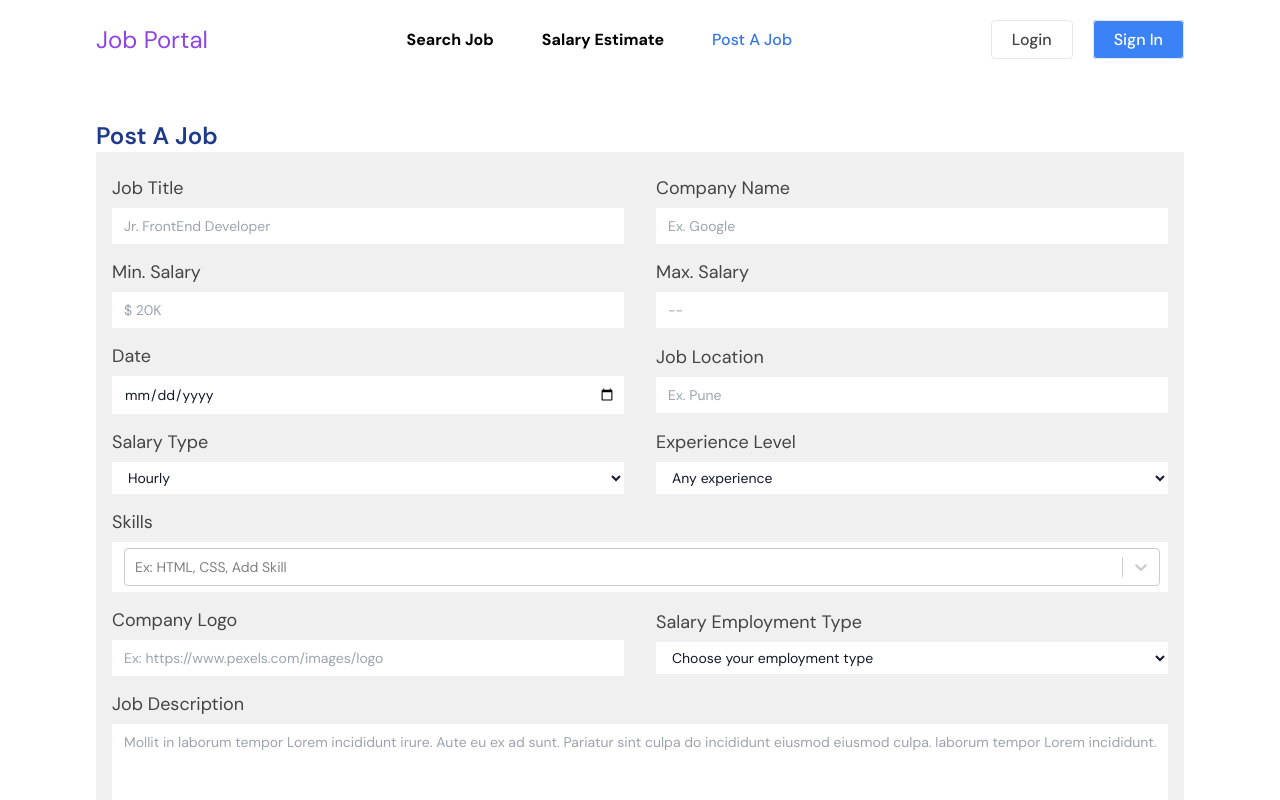
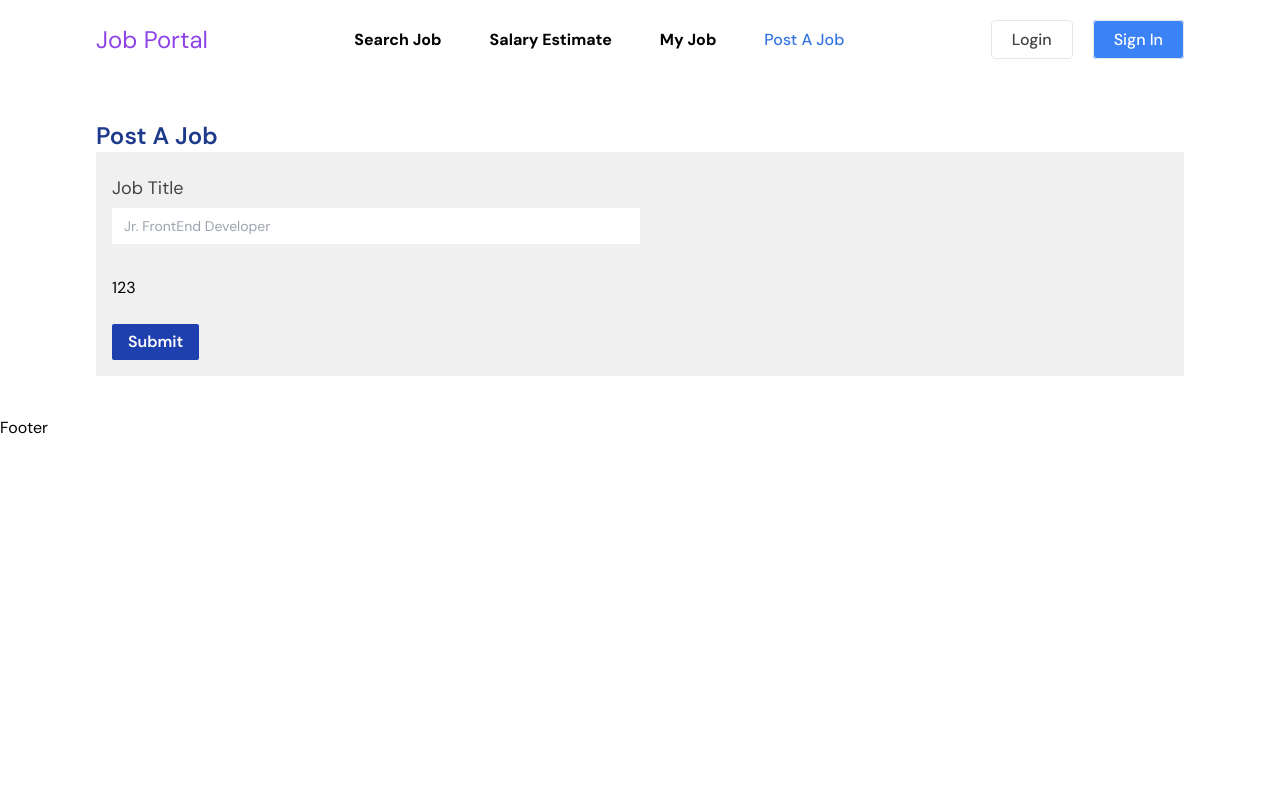
Before and after one commit to codewithtinu/MERN-Projects, a React (Vite) app in the folder job-portal-mern/: page /job-post in a window 1280 px wide. Shown: the top 800 px of the page. Built offline with nearby package versions, Linux system fonts and the light colour scheme.

Commit message:
files to be added

```diff
--- a/job-portal-mern/src/App.css
+++ b/job-portal-mern/src/App.css
@@ -156,7 +156,7 @@ li {
 /* create a job page */
 
 .create-job-flex{
-  @apply flex flex-col lg:flex-row items-center justify-between gap-8;
+  @apply flex flex-col lg:flex-row lg:flex-wrap items-center justify-between gap-8;
 }
 
 .create-job-input{
--- /dev/null
+++ b/job-portal-mern/src/Pages/MyJobs.jsx
@@ -0,0 +1,9 @@
+import React from 'react'
+
+const MyJobs = () => {
+  return (
+    <div>MyJobs</div>
+  )
+}
+
+export default MyJobs
--- /dev/null
+++ b/job-portal-mern/src/Pages/TestForm.jsx
@@ -0,0 +1,62 @@
+import { useForm } from "react-hook-form";
+import { useState } from "react";
+import CreatableSelect from 'react-select/creatable';
+import InputHook from "../assets/UI/InputHook";
+const TestJob = () => {
+  const [selectSkills, setSelectSkills] = useState(null);
+  const {
+    register,
+    handleSubmit,
+    reset,
+  //  watch,
+    formState: { errors },
+  } = useForm();
+
+  const onSubmit = (data) => {
+    data.skills = selectSkills;
+    console.log(data);
+  };
+
+  const options = [
+    {value: 'HTML', label: 'HTML'},
+    {value: 'CSS', label: 'CSS'},
+    {value: 'Javascript', label: 'Javascript'},
+    {value: 'Node Js', label: 'Node Js'},
+    {value: 'React Js', label: 'React Js'},
+    {value: 'MongoDB', label: 'MongoDB'},
+  ]
+
+  return (
+    <div className="max-w-screen-2xl mx-auto container lg:px-24 px-4 py-10 ">
+      <h1 className="text-blue-900 text-2xl font-semibold">Post A Job</h1>
+      {/* form */}
+      <div className="bg-[#f0f0f0] px-4 py-4">
+        <form onSubmit={handleSubmit(onSubmit)} className="space-y-2">
+          {/* row -- 1 */}
+          <div className="create-job-flex">
+            <div className="lg:w-1/2 w-full">
+              <InputHook
+                type = "text"
+                classCSS = "create-job-input"
+                defaultText="Jr. FrontEnd Developer"
+                register={ register}
+                inputFeild="jobTitle"
+                inputError = {errors}
+               />
+               {errors.jobTitle && <span className="create-job-error">This field is required</span>}
+            </div>
+            <div className="lg:w-1/2 w-full">
+              123
+            </div>
+          </div>
+
+          <div className="pt-4">
+          <input type="submit" className="py-1.5 px-4 bg-blue-800 font-semibold text-white rounded-sm cursor-pointer" />
+          </div>
+        </form>
+      </div>
+    </div>
+  );
+};
+
+export default TestJob;
--- /dev/null
+++ b/job-portal-mern/src/assets/UI/InputHook.jsx
@@ -0,0 +1,17 @@
+import React from 'react'
+
+const InputHook = ({type, classCSS, defaultText, register, inputFeild}) => {
+  return (
+    <>
+        <label className="block text-primary py-1.5 text-lg">Job Title</label>
+              <input
+                type={type}
+                className={classCSS}
+                placeholder={defaultText}
+                {...register(inputFeild, { required: true })}
+              />
+    </>
+  )
+}
+
+export default InputHook
--- a/job-portal-mern/src/components/Navbar.jsx
+++ b/job-portal-mern/src/components/Navbar.jsx
@@ -13,6 +13,7 @@ const Navbar = () => {
   const navLink = [
     { path: "/", title: "Search Job" },
     { path: "/job-salary", title: "Salary Estimate" },
+    { path: "/my-jobs", title: "My Job" },
     { path: "/job-post", title: "Post A Job" },
   ];
 
```
Also changed, not shown: job-portal-mern/src/Router/Router.jsx (+6 -2 lines).
